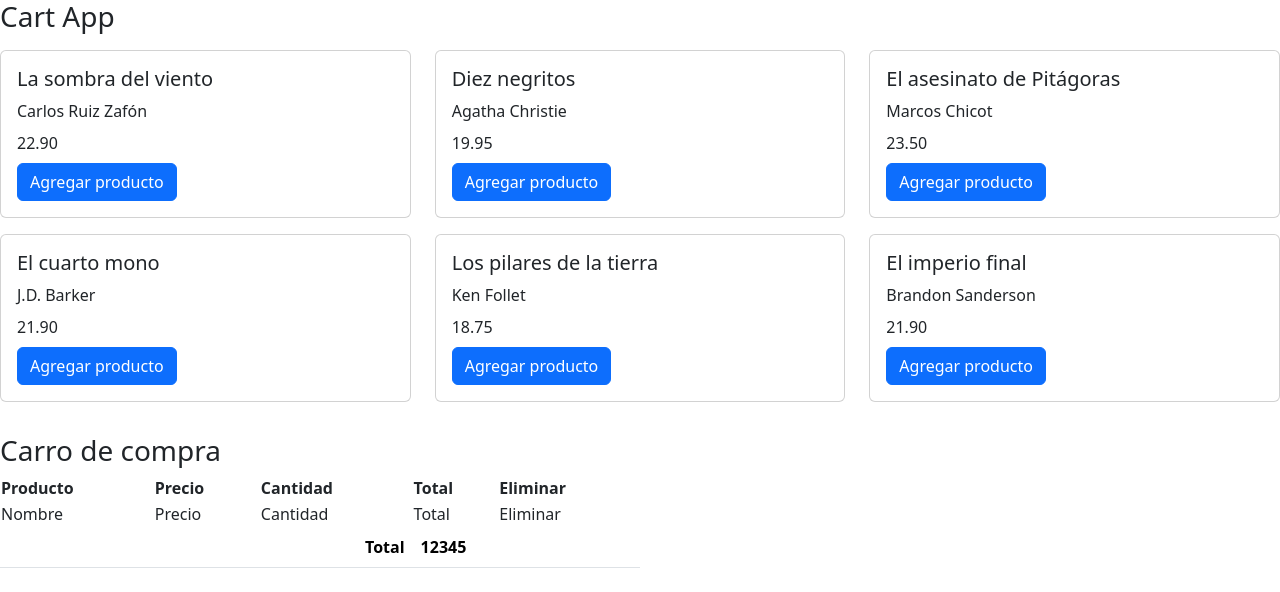
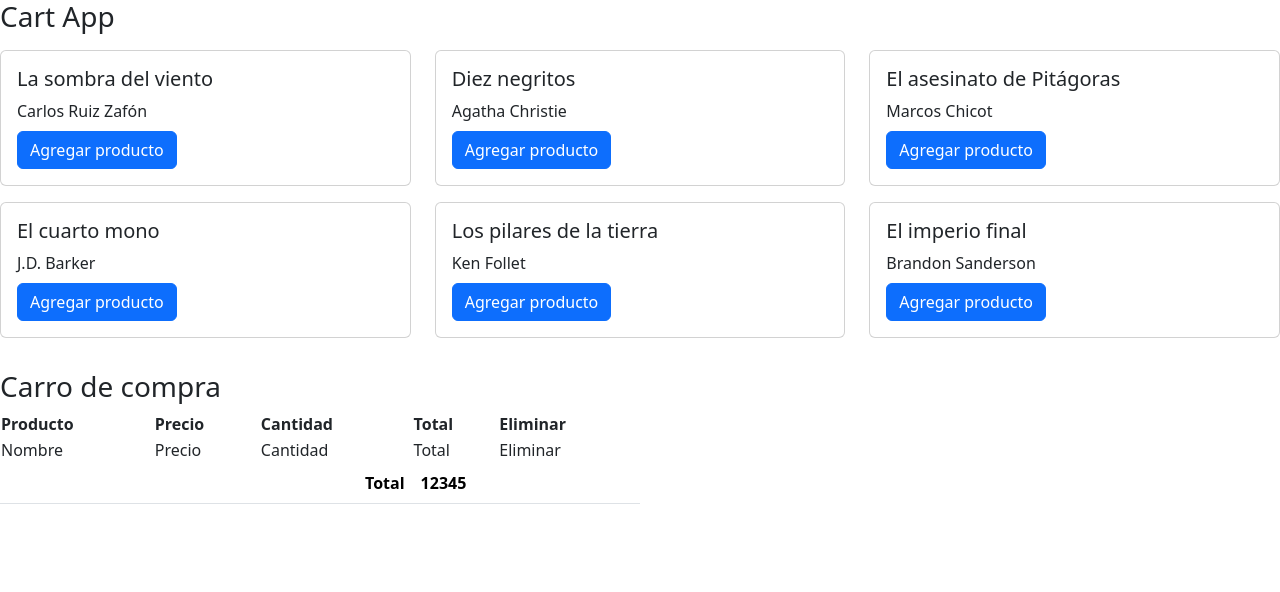
Before and after one commit to APoves/DAW-aprendizaje, a React (Vite) app in the folder Cart (React)/: page / in a window 1280 px wide. Shown: the top 592 px of the page. Built offline with nearby package versions, Linux system fonts and the light colour scheme.

Commit message:
add useEffect

```diff
--- a/Cart (React)/src/CartApp.jsx
+++ b/Cart (React)/src/CartApp.jsx
@@ -1,75 +1,36 @@
+import { useEffect, useState } from "react";
+import { getProducts } from "./services/productService"
+
 export const CartApp = () => {
+
+    const [ products, setProducts] = useState ([]);
+
+    useEffect(
+        () => {
+          setProducts(getProducts());
+        }, []);
+
     return (
         <>
+
             <div class="containter">
+
                 <h3>Cart App</h3>
                 <div className="row">
+                    {products.map(prod => (
 
-                    <div className="col-4 my-2">
-                        <div className="card">
-                            <div className="card-body">
-                                <h5 className="card-title">La sombra del viento</h5>
-                                <p className="card-title">Carlos Ruiz Zafón</p>
-                                <p className="card-title">22.90</p>
-                                <button className="btn btn-primary">Agregar producto</button>
+                        <div className="col-4 my-2" key = {prod.id }>
+                            <div className="card">
+                                <div className="card-body">
+                                    <h5 className="card-title"> { prod.name } </h5>
+                                    <p className="card-title"> { prod.description } </p>
+                                    <p className="card-title"> { prod.price } </p>
+                                    <button className="btn btn-primary">Agregar producto</button>
+                                </div>
                             </div>
                         </div>
-                    </div>
+                    ))}
 
-                    <div className="col-4 my-2">
-                        <div className="card">
-                            <div className="card-body">
-                                <h5 className="card-title">Diez negritos</h5>
-                                <p className="card-title">Agatha Christie</p>
-                                <p className="card-title">19.95</p>
-                                <button className="btn btn-primary">Agregar producto</button>
-                            </div>
-                        </div>
-                    </div>
-
-                    <div className="col-4 my-2">
-                        <div className="card">
-                            <div className="card-body">
-                                <h5 className="card-title">El asesinato de Pitágoras</h5>
-                                <p className="card-title">Marcos Chicot</p>
-                                <p className="card-title">23.50</p>
-                                <button className="btn btn-primary">Agregar producto</button>
-                            </div>
-                        </div>
-                    </div>
-
-                    <div className="col-4 my-2">
-                        <div className="card">
-                            <div className="card-body">
-                                <h5 className="card-title">El cuarto mono</h5>
-                                <p className="card-title">J.D. Barker</p>
-                                <p className="card-title">21.90</p>
-                                <button className="btn btn-primary">Agregar producto</button>
-                            </div>
-                        </div>
-                    </div>
-
-                    <div className="col-4 my-2">
-                        <div className="card">
-                            <div className="card-body">
-                                <h5 className="card-title">Los pilares de la tierra</h5>
-                                <p className="card-title">Ken Follet</p>
-                                <p className="card-title">18.75</p>
-                                <button className="btn btn-primary">Agregar producto</button>
-                            </div>
-                        </div>
-                    </div>
-
-                    <div className="col-4 my-2">
-                        <div className="card">
-                            <div className="card-body">
-                                <h5 className="card-title">El imperio final</h5>
-                                <p className="card-title">Brandon Sanderson</p>
-                                <p className="card-title">21.90</p>
-                                <button className="btn btn-primary">Agregar producto</button>
-                            </div>
-                        </div>
-                    </div>
 
                 </div>
 
--- a/Cart (React)/src/data/productos.js
+++ b/Cart (React)/src/data/products.js
@@ -8,7 +8,7 @@ export const products = [
 
     {
         id: 2,
-        name: '>Diez negritos',
+        name: 'Diez negritos',
         description: 'Agatha Christie',
         precio: 19.95
     },
--- /dev/null
+++ b/Cart (React)/src/services/productService.js
@@ -0,0 +1,6 @@
+import { products } from "../data/products"
+
+export const getProducts = () => {
+
+   return products;
+}
```
